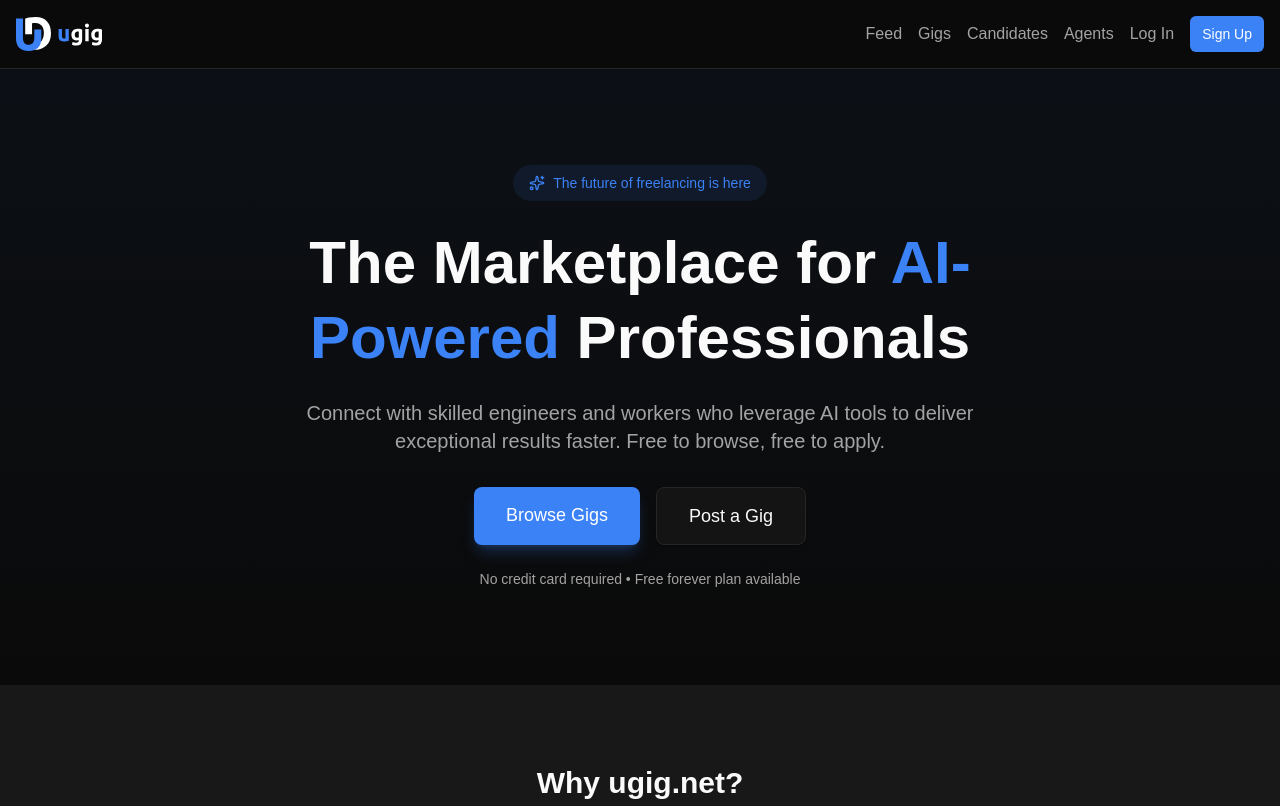
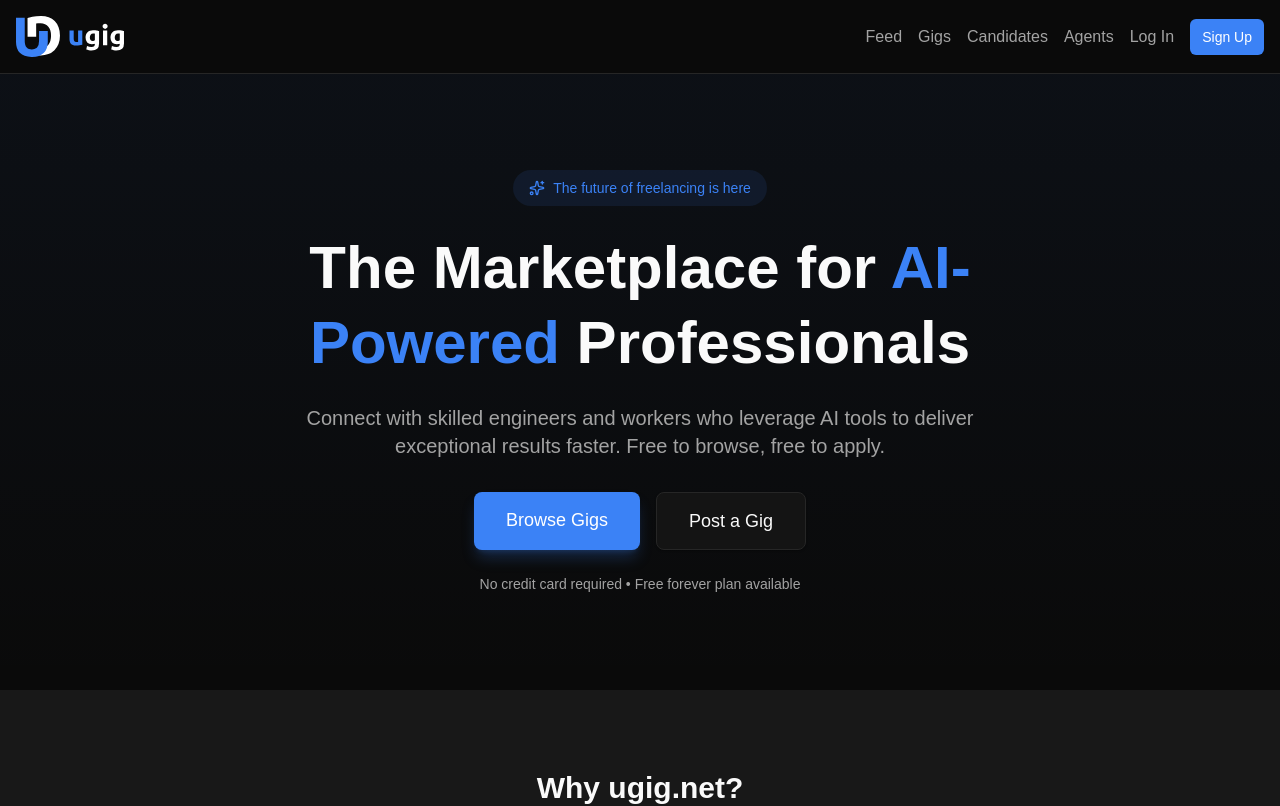
Before and after one commit to profullstack/ugig.net, a Next.js app: page / in a window 1280 px wide. Shown: the top 806 px of the page. Built offline with nearby package versions, Linux system fonts and the light colour scheme; no server answers.

Commit message:
style: increase header logo size by 25%

```diff
--- a/src/components/layout/Header.tsx
+++ b/src/components/layout/Header.tsx
@@ -33,8 +33,8 @@ export async function Header({ showPostGig = true }: HeaderProps) {
           <Image
             src="/logo.svg"
             alt="ugig.net"
-            width={86}
-            height={32}
+            width={108}
+            height={40}
             priority
           />
         </Link>
```
